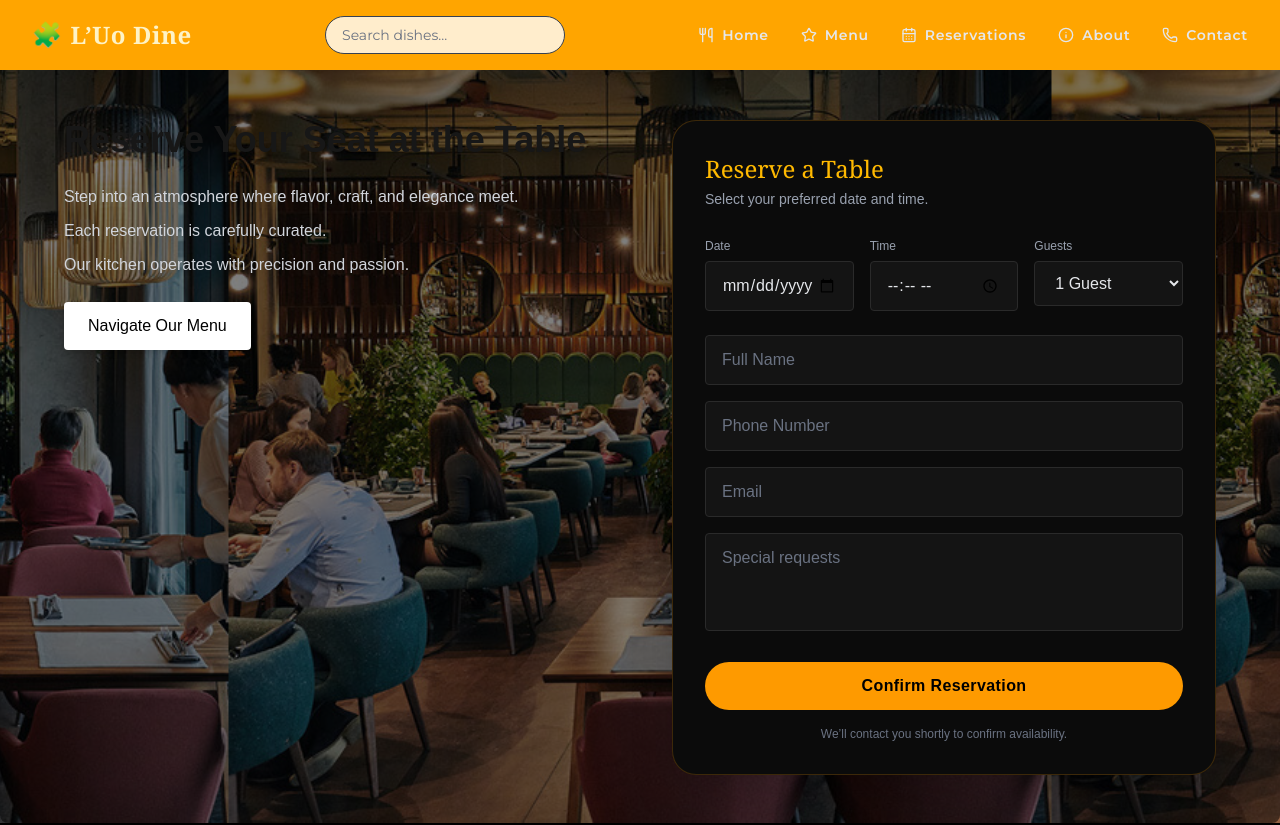
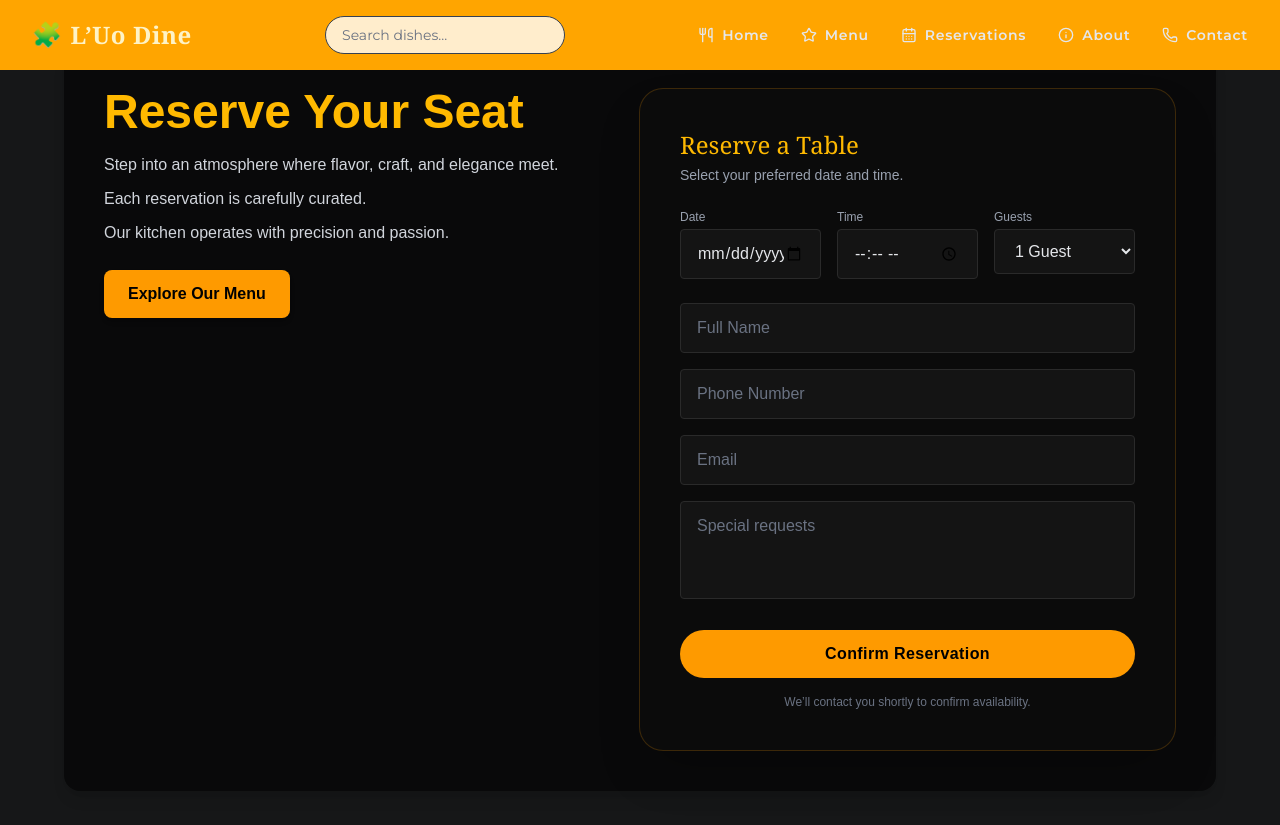
Before and after one commit to UniqueUo16/Resturant-tracking-platform, a Next.js app in the folder client/: page /Ex/Reservation in a window 1280 px wide. Shown: the top 825 px of the page. Built offline with nearby package versions, Linux system fonts and the light colour scheme.

Commit message:
ui menu fix

```diff
--- a/client/app/Ex/Reservation/page.jsx
+++ b/client/app/Ex/Reservation/page.jsx
@@ -5,7 +5,6 @@ import { useState } from "react";
 
 export default function Reservation() {
   const [submitting, setSubmitting] = useState(false);
-
   const [form, setForm] = useState({
     FullName: "",
     Email: "",
@@ -55,70 +54,71 @@ export default function Reservation() {
   };
 
   return (
-    <div className="full-reserve bg-center bg-contain min-h-screen flex flex-col">
-      <div className="px-6 sm:px-16 py-12 max-w-7xl mx-auto bg-black/50 rounded-lg">
-        <span className="font-mono text-sm sm:text-base" style={{ fontVariant: "small-caps" }}>
-          Full Reservation Page
-        </span>
-
-        <div className="grid grid-cols-1 lg:grid-cols-2 gap-12 lg:gap-16 items-start mt-12">
+    <div className="min-h-screen bg-cover bg-center py-12 px-4 sm:px-8 md:px-16 flex flex-col items-center justify-center">
+      <div className="w-full max-w-7xl mx-auto bg-black/60 rounded-2xl p-6 sm:p-10 shadow-lg">
+        <div className="flex flex-col lg:flex-row gap-10 lg:gap-20 items-start">
           {/* Left Content */}
-          <div className="flex flex-col justify-center text-center lg:text-left">
-            <h2 className="text-3xl sm:text-4xl font-bold mb-4">
-              Reserve Your Seat at the Table
-            </h2>
-            <p className="mt-2 text-gray-300 leading-relaxed">
+          <div className="flex flex-col justify-center text-center lg:text-left flex-1">
+            <h1 className="text-4xl sm:text-5xl font-bold text-amber-400 mb-4">
+              Reserve Your Seat
+            </h1>
+            <p className="text-gray-300 mb-2 leading-relaxed">
               Step into an atmosphere where flavor, craft, and elegance meet.
             </p>
-            <p className="mt-2 text-gray-300 leading-relaxed">
+            <p className="text-gray-300 mb-2 leading-relaxed">
               Each reservation is carefully curated.
             </p>
-            <p className="mt-2 text-gray-300 leading-relaxed">
+            <p className="text-gray-300 mb-6 leading-relaxed">
               Our kitchen operates with precision and passion.
             </p>
-
-            <button className="mt-6 px-6 py-3 bg-white text-black shadow-md hover:bg-gray-100 rounded-sm self-center lg:self-start">
-              Navigate Our Menu
-            </button>
+            <motion.button
+              whileHover={{ scale: 1.05 }}
+              whileTap={{ scale: 0.95 }}
+              className="self-center lg:self-start bg-amber-500 text-black font-semibold px-6 py-3 rounded-lg shadow-md hover:bg-amber-400 transition"
+            >
+              Explore Our Menu
+            </motion.button>
           </div>
 
           {/* Reservation Form */}
-          <section className="w-full max-w-xl mx-auto lg:mx-0 bg-[#0b0b0b] border border-amber-500/20 rounded-3xl p-6 sm:p-8 shadow-2xl">
+          <section className="flex-1 w-full max-w-md lg:max-w-full bg-[#0b0b0b] border border-amber-500/20 rounded-3xl p-6 sm:p-10 shadow-2xl">
             <header className="mb-6 text-center lg:text-left">
-              <h2 className="text-2xl font-serif text-amber-400">Reserve a Table</h2>
-              <p className="text-sm text-gray-400 mt-1">Select your preferred date and time.</p>
+              <h2 className="text-2xl font-serif text-amber-400 mb-1">Reserve a Table</h2>
+              <p className="text-sm text-gray-400">
+                Select your preferred date and time.
+              </p>
             </header>
 
             {/* Reservation Details */}
             <div className="grid grid-cols-1 sm:grid-cols-3 gap-4 mb-6">
-              <div>
-                <label className="text-xs text-gray-400">Date</label>
+              <div className="flex flex-col">
+                <label className="text-xs text-gray-400 mb-1">Date</label>
                 <input
                   type="date"
                   value={form.Date}
                   onChange={e => setForm({ ...form, Date: e.target.value })}
-                  className="input mt-1 w-full"
+                  className="input px-3 py-2 rounded-lg bg-gray-900 border border-gray-700 focus:outline-none focus:border-amber-400"
                 />
               </div>
 
-              <div>
-                <label className="text-xs text-gray-400">Time</label>
+              <div className="flex flex-col">
+                <label className="text-xs text-gray-400 mb-1">Time</label>
                 <input
                   type="time"
                   value={form.Time}
                   onChange={e => setForm({ ...form, Time: e.target.value })}
-                  className="input mt-1 w-full"
+                  className="input px-3 py-2 rounded-lg bg-gray-900 border border-gray-700 focus:outline-none focus:border-amber-400"
                 />
               </div>
 
-              <div>
-                <label className="text-xs text-gray-400">Guests</label>
+              <div className="flex flex-col">
+                <label className="text-xs text-gray-400 mb-1">Guests</label>
                 <select
-                  className="input mt-1 w-full"
                   value={form.Guests}
                   onChange={e => setForm({ ...form, Guests: parseInt(e.target.value) })}
+                  className="input px-3 py-2 rounded-lg bg-gray-900 border border-gray-700 focus:outline-none focus:border-amber-400"
                 >
-                  {[1,2,3,4,5,6,7,8].map(n => (
+                  {[1, 2, 3, 4, 5, 6, 7, 8].map(n => (
                     <option key={n} value={n}>{n} {n === 1 ? "Guest" : "Guests"}</option>
                   ))}
                 </select>
@@ -126,13 +126,13 @@ export default function Reservation() {
             </div>
 
             {/* Guest Info */}
-            <div className="space-y-4">
+            <div className="space-y-4 mb-6">
               <input
                 type="text"
                 value={form.FullName}
                 onChange={e => setForm({ ...form, FullName: e.target.value })}
                 placeholder="Full Name"
-                className="input w-full"
+                className="input w-full px-3 py-2 rounded-lg bg-gray-900 border border-gray-700 focus:outline-none focus:border-amber-400"
               />
 
               <input
@@ -140,7 +140,7 @@ export default function Reservation() {
                 placeholder="Phone Number"
                 value={form.Phone}
                 onChange={e => setForm({ ...form, Phone: e.target.value })}
-                className="input w-full"
+                className="input w-full px-3 py-2 rounded-lg bg-gray-900 border border-gray-700 focus:outline-none focus:border-amber-400"
               />
 
               <input
@@ -148,7 +148,7 @@ export default function Reservation() {
                 placeholder="Email"
                 value={form.Email}
                 onChange={e => setForm({ ...form, Email: e.target.value })}
-                className="input w-full"
+                className="input w-full px-3 py-2 rounded-lg bg-gray-900 border border-gray-700 focus:outline-none focus:border-amber-400"
                 required
               />
 
@@ -157,17 +157,18 @@ export default function Reservation() {
                 value={form.SpecialRequests}
                 onChange={e => setForm({ ...form, SpecialRequests: e.target.value })}
                 rows={3}
-                className="input resize-none w-full"
+                className="input resize-none w-full px-3 py-2 rounded-lg bg-gray-900 border border-gray-700 focus:outline-none focus:border-amber-400"
               />
             </div>
 
-            {/* CTA */}
+            {/* Submit */}
             <motion.button
               disabled={submitting}
               whileHover={{ scale: 1.03 }}
               whileTap={{ scale: 0.97 }}
               onClick={handleReserve}
-              className="mt-6 w-full rounded-full bg-amber-500 py-3 text-black font-semibold tracking-wide hover:bg-amber-400 transition"
+              className={`w-full py-3 rounded-full font-semibold tracking-wide transition
+                ${submitting ? "bg-gray-600 cursor-not-allowed" : "bg-amber-500 hover:bg-amber-400 text-black"}`}
             >
               {submitting ? "Sending..." : "Confirm Reservation"}
             </motion.button>
```
